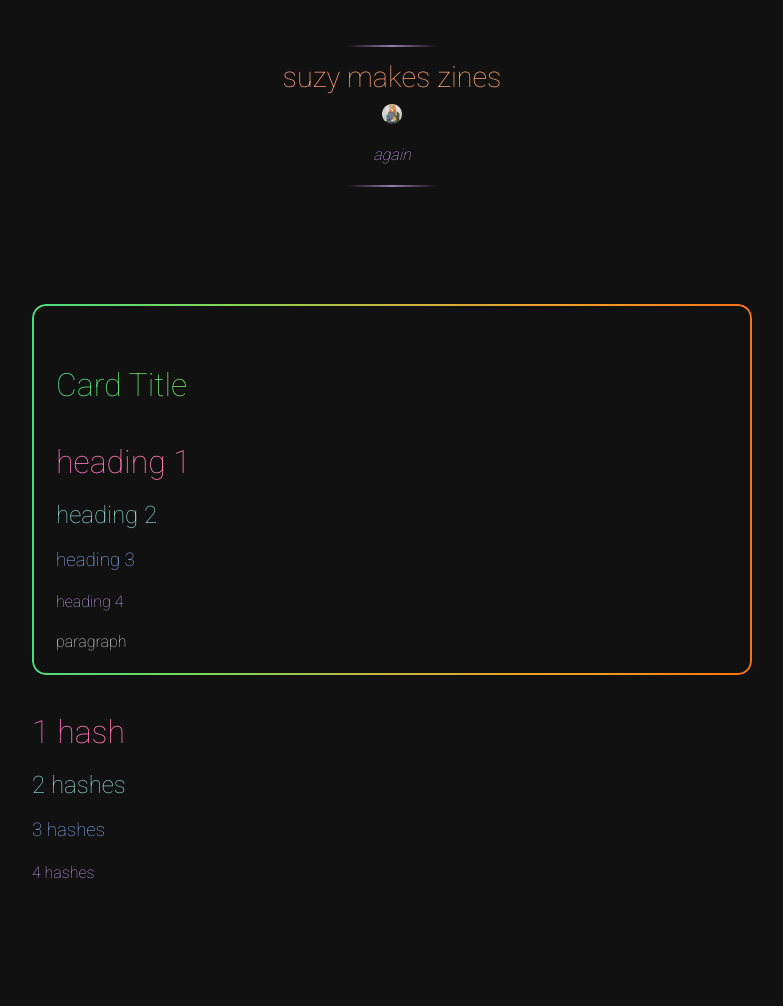
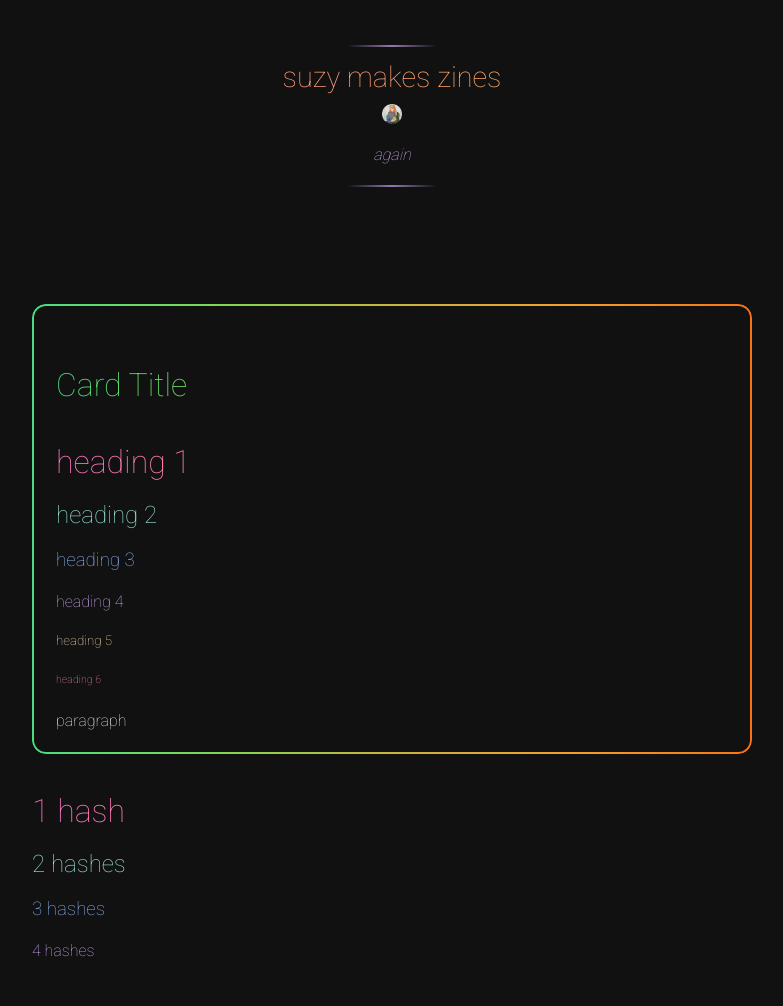
Before and after one commit to Marmitewarlock/suzal, a Jekyll site: the page built from zines/index.md, in a window 1280 px wide. Shown: the whole page, without its empty margins (248-1031 px from the left). Built offline with Jekyll 4.4.1, drawn with Linux system fonts in a browser that asks for light colours; before the commit the page ends 927 px from its top, so only the background shows below that.

Commit message:
Update index.md

```diff
--- a/zines/index.md
+++ b/zines/index.md
@@ -10,6 +10,8 @@ description: again
 <h2>heading 2</h2>
   <h3>heading 3</h3>
   <h4>heading 4</h4>
+  <h5>heading 5</h5>
+  <h6>heading 6</h6>
 paragraph
 
 </div>
```
